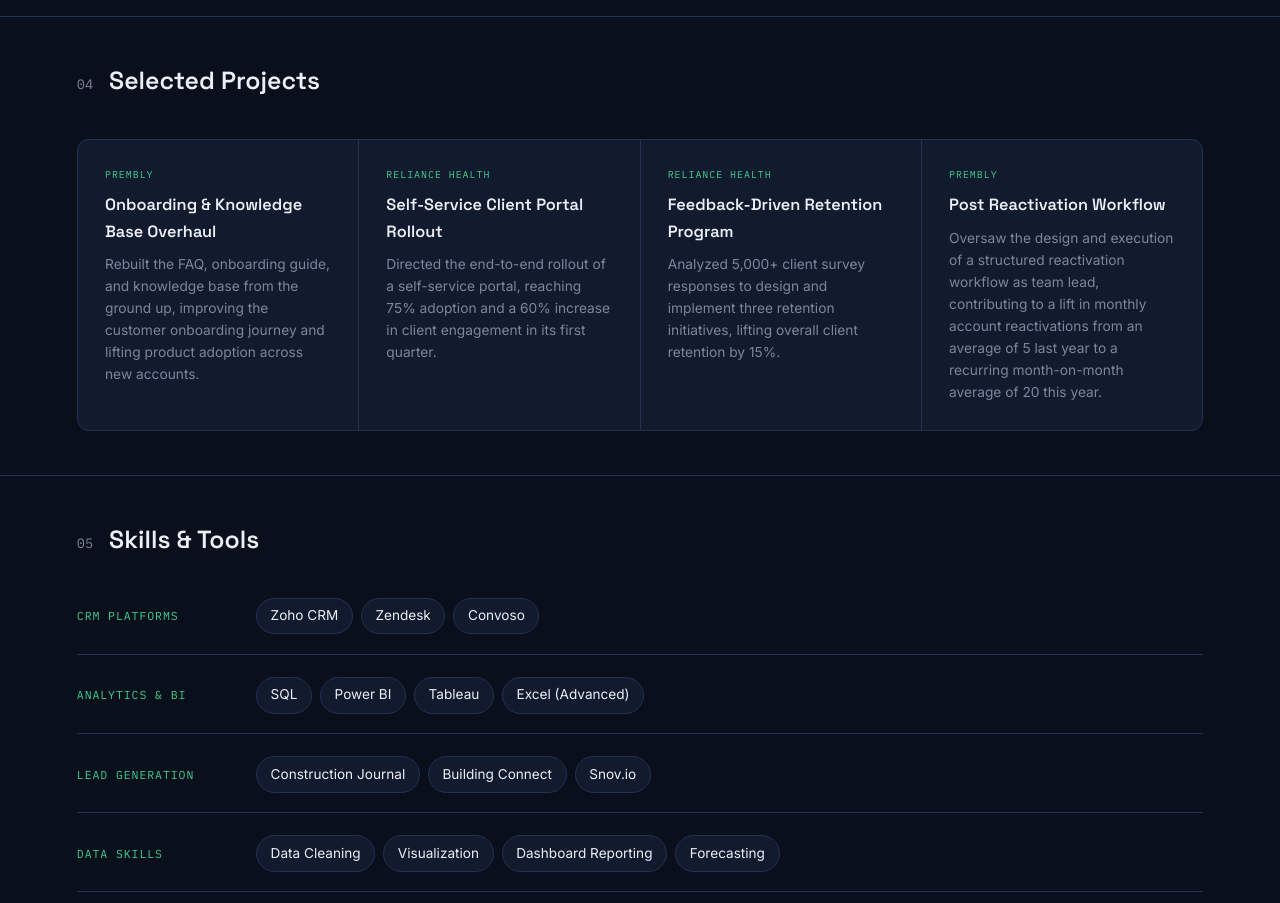
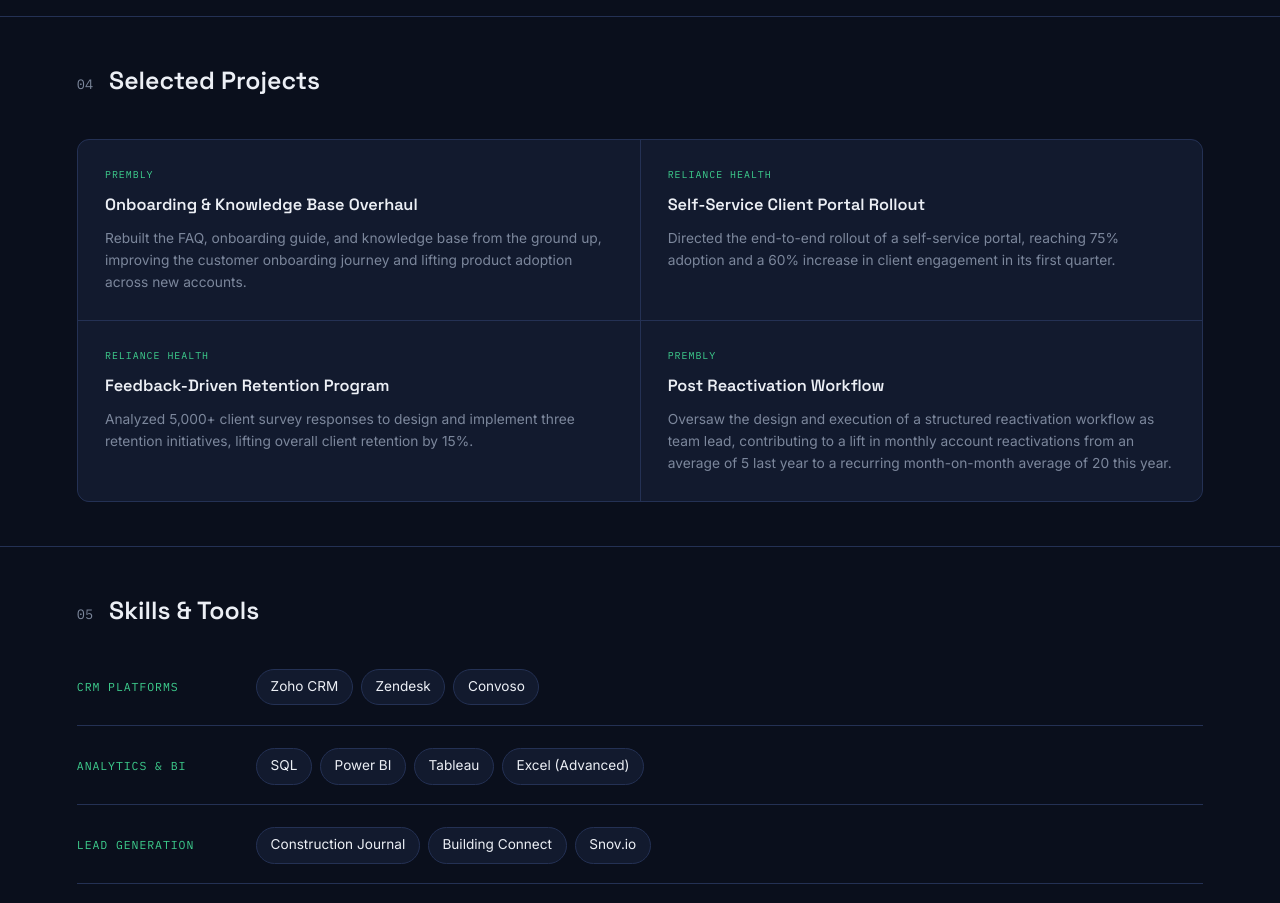
Before and after one commit to Nuelkingz/emmanuel-enisan, a plain HTML site: page index.html in a window 1280 px wide. Shown: the part 2720-3623 px from the top of the page. Drawn offline with Linux system fonts and the light colour scheme.

Commit message:
Update index.html

```diff
--- a/index.html
+++ b/index.html
@@ -129,7 +129,7 @@
   .tl-list li svg{width:14px;height:14px;flex-shrink:0;margin-top:0.2rem;color:var(--verified);}
 
   /* PROJECTS */
-  .projects-grid{display:grid;grid-template-columns:repeat(auto-fit,minmax(280px,1fr));gap:1px;background:var(--line);border:1px solid var(--line);border-radius:12px;overflow:hidden;}
+  .projects-grid{display:grid;grid-template-columns:repeat(2,1fr);gap:1px;background:var(--line);border:1px solid var(--line);border-radius:12px;overflow:hidden;}
   .project-cell{background:var(--panel);padding:1.7rem;transition:background .2s ease;}
   .project-cell:hover{background:var(--panel-2);}
   .project-tag{font-family:'IBM Plex Mono',monospace;font-size:0.62rem;letter-spacing:0.1em;text-transform:uppercase;color:var(--verified);margin-bottom:0.6rem;}
@@ -178,6 +178,7 @@
     .ledger-item:nth-last-child(-n+2){border-bottom:none;}
     .ledger-num{font-size:1.6rem;}
     .skill-row{grid-template-columns:1fr;gap:0.5rem;}
+    .projects-grid{grid-template-columns:1fr;}
     .cta-row .btn{flex:1 1 auto;justify-content:center;}
 
     nav.site-nav{
```
